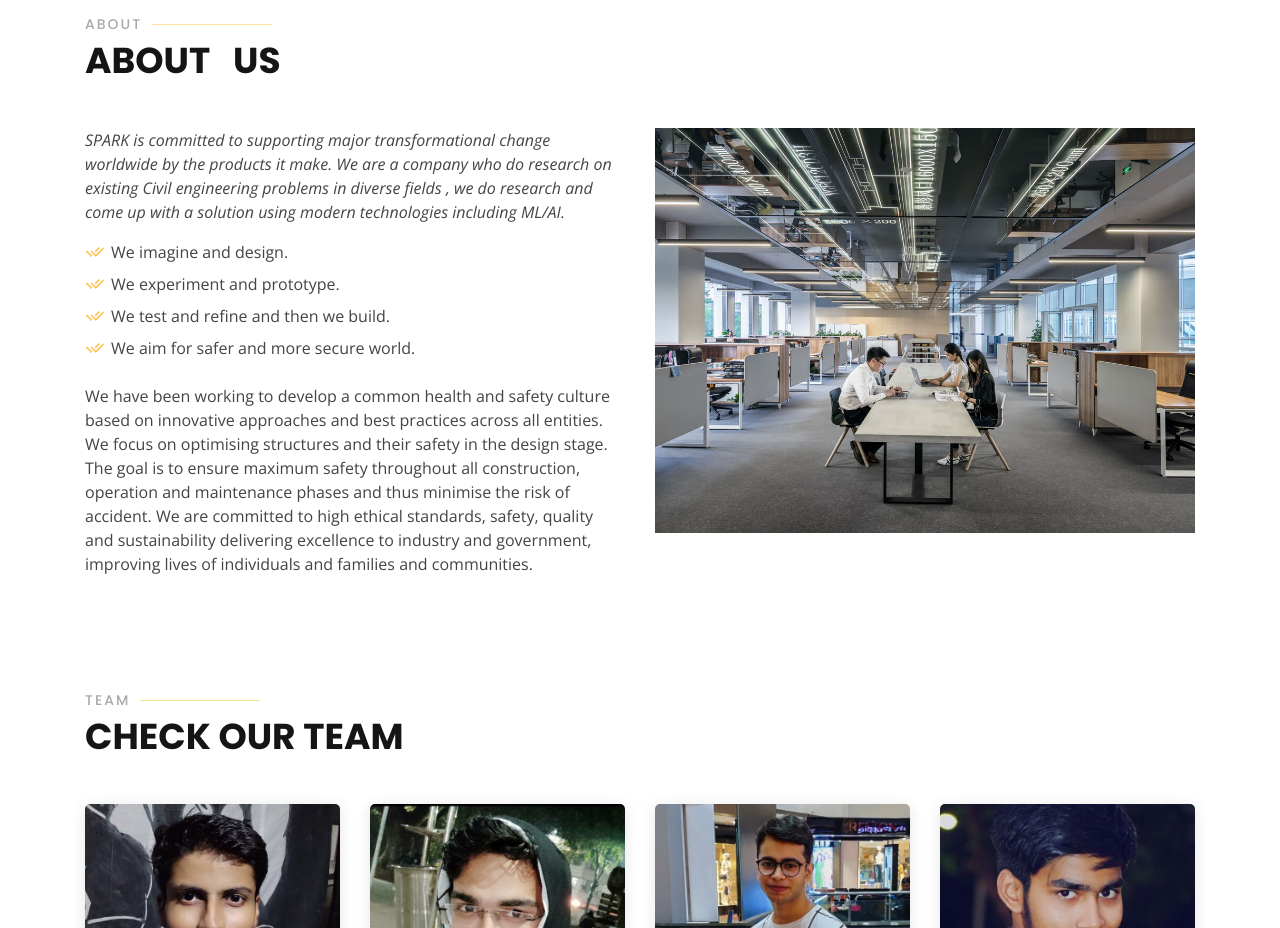
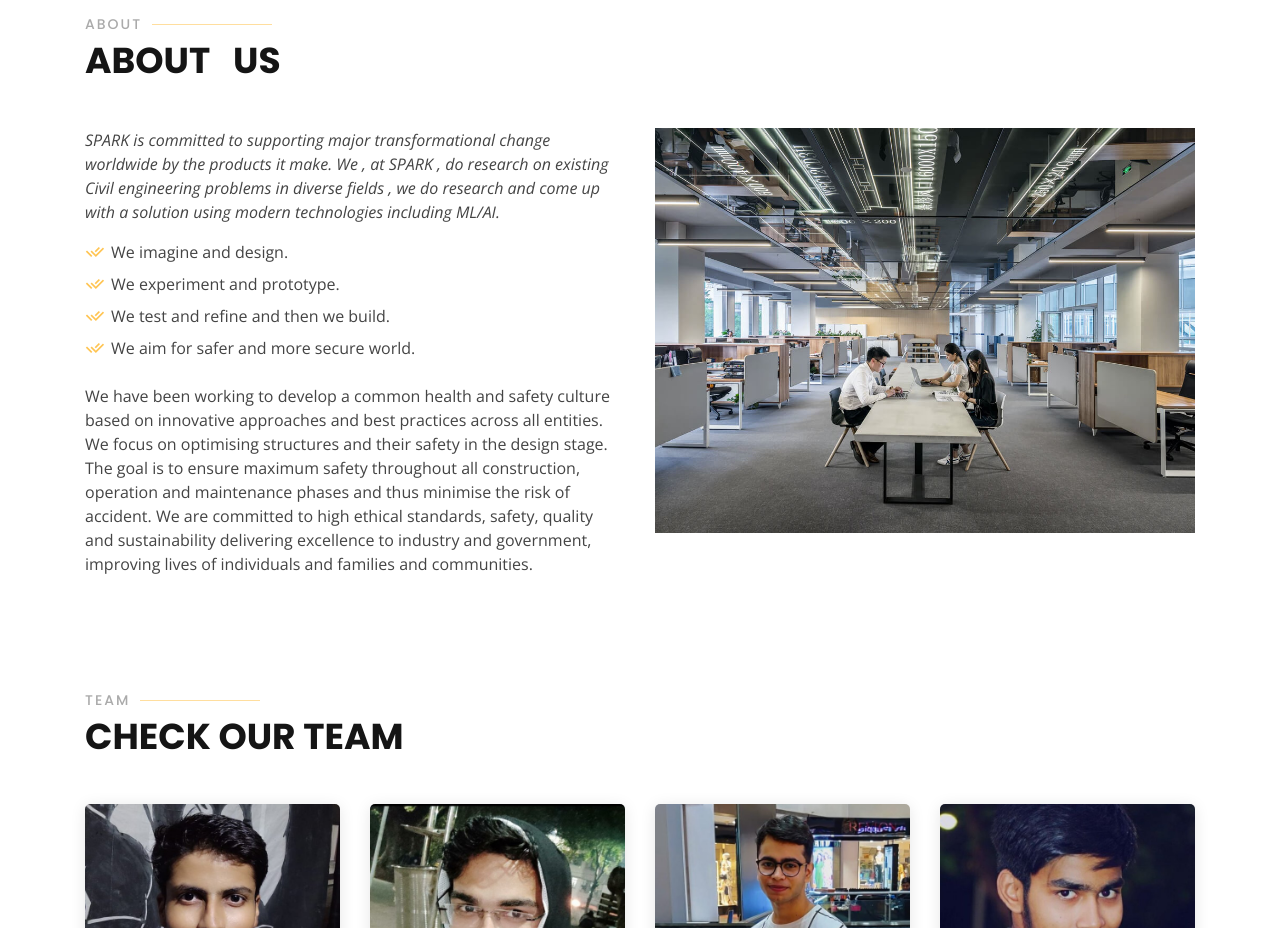
Before and after one commit to ashish2829001/SPARK, a plain HTML site: page index.html in a window 1280 px wide. Shown: the part 840-1768 px from the top of the page. Drawn offline with nearby package versions, Linux system fonts and the light colour scheme; a web font is replaced by a local one.

Commit message:
correction

```diff
--- a/index.html
+++ b/index.html
@@ -147,7 +147,7 @@
             <!-- <h3>About Us.</h3> -->
             <p class="font-italic">
               SPARK   is committed  to supporting major transformational change worldwide by the products it make.
-              We are a company who do research on existing Civil engineering problems in diverse fields , we do research and come up with a solution using modern technologies including ML/AI.
+              We , at SPARK , do research on existing Civil engineering problems in diverse fields , we do research and come up with a solution using modern technologies including ML/AI.
             </p>
             <ul>
               <li><i class="ri-check-double-line"></i> We imagine and design.</li>
```
